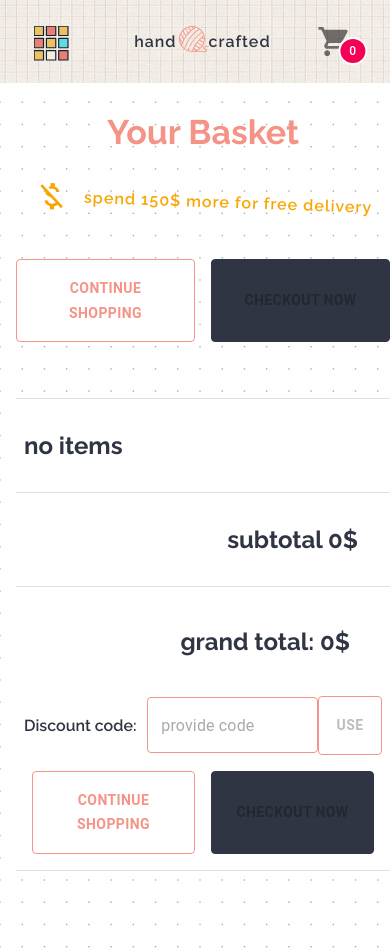
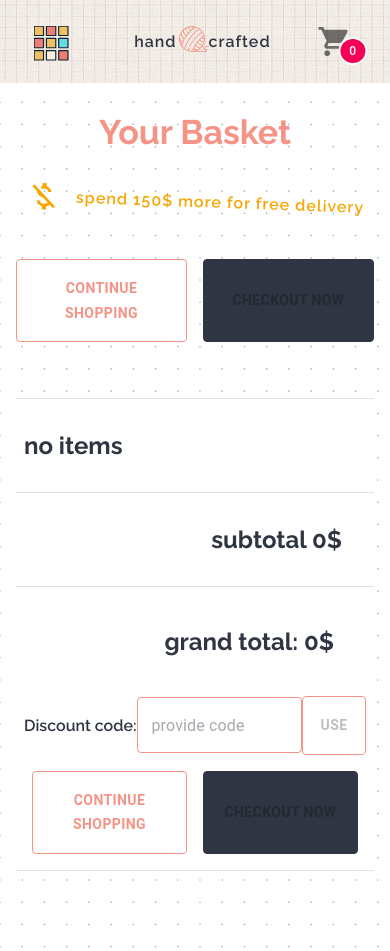
Before and after one commit to GKonar/E-commere, a React (Create React App) app: page /basket in a window 390 px wide. Built offline with nearby package versions, Linux system fonts and the light colour scheme.

Commit message:
Fix overflowing basket on mobile

```diff
--- a/src/pages/BasketPage/BasketPage.js
+++ b/src/pages/BasketPage/BasketPage.js
@@ -32,8 +32,6 @@ const Container = styled.section`
     }
 
     ${sizes.tablet} {
-      width: 100%;
-      overflow: hidden;
       padding-left: ${({ theme }) => theme.padding.small};
       padding-right: ${({ theme }) => theme.padding.small};
     }
```
